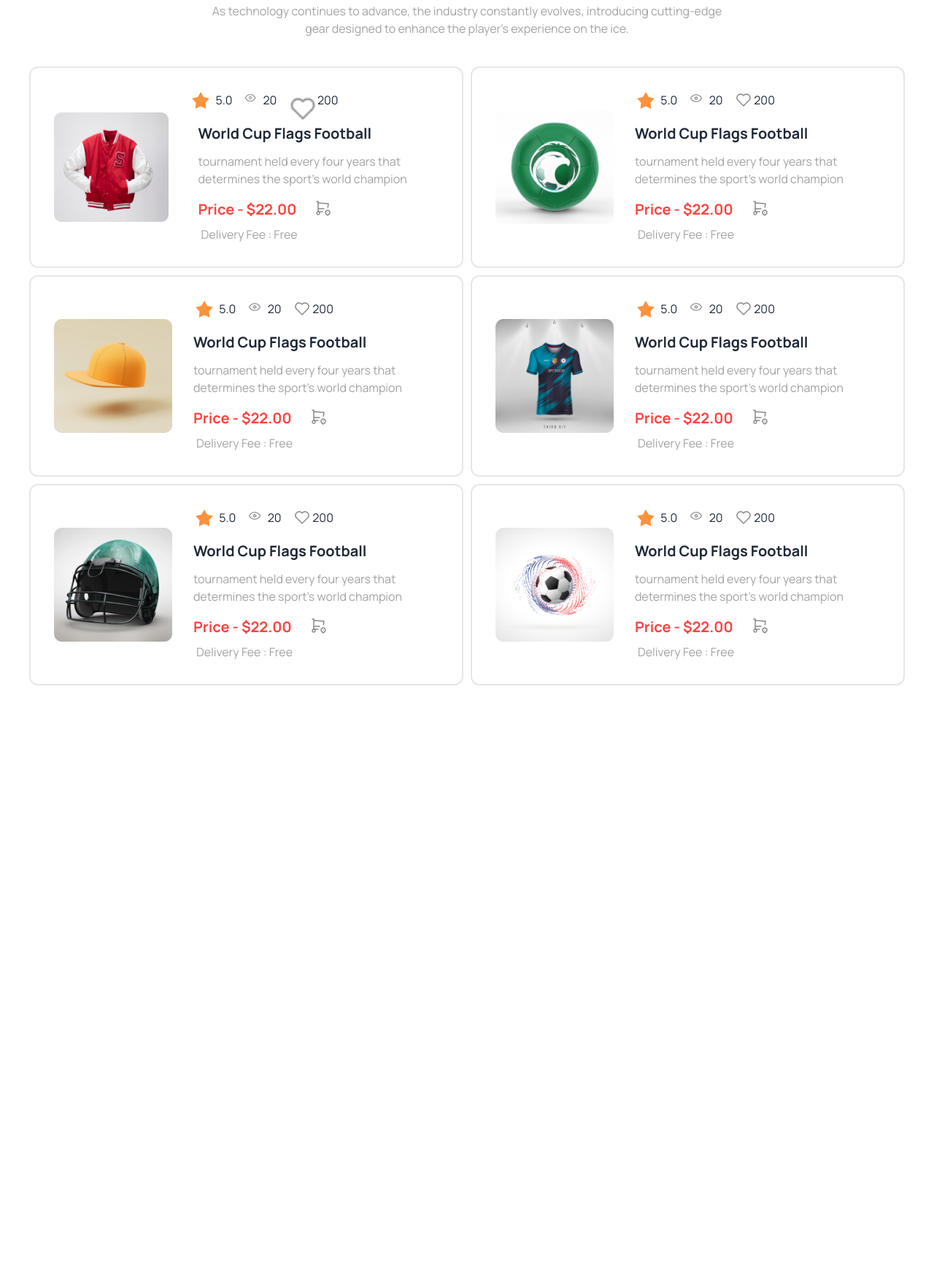
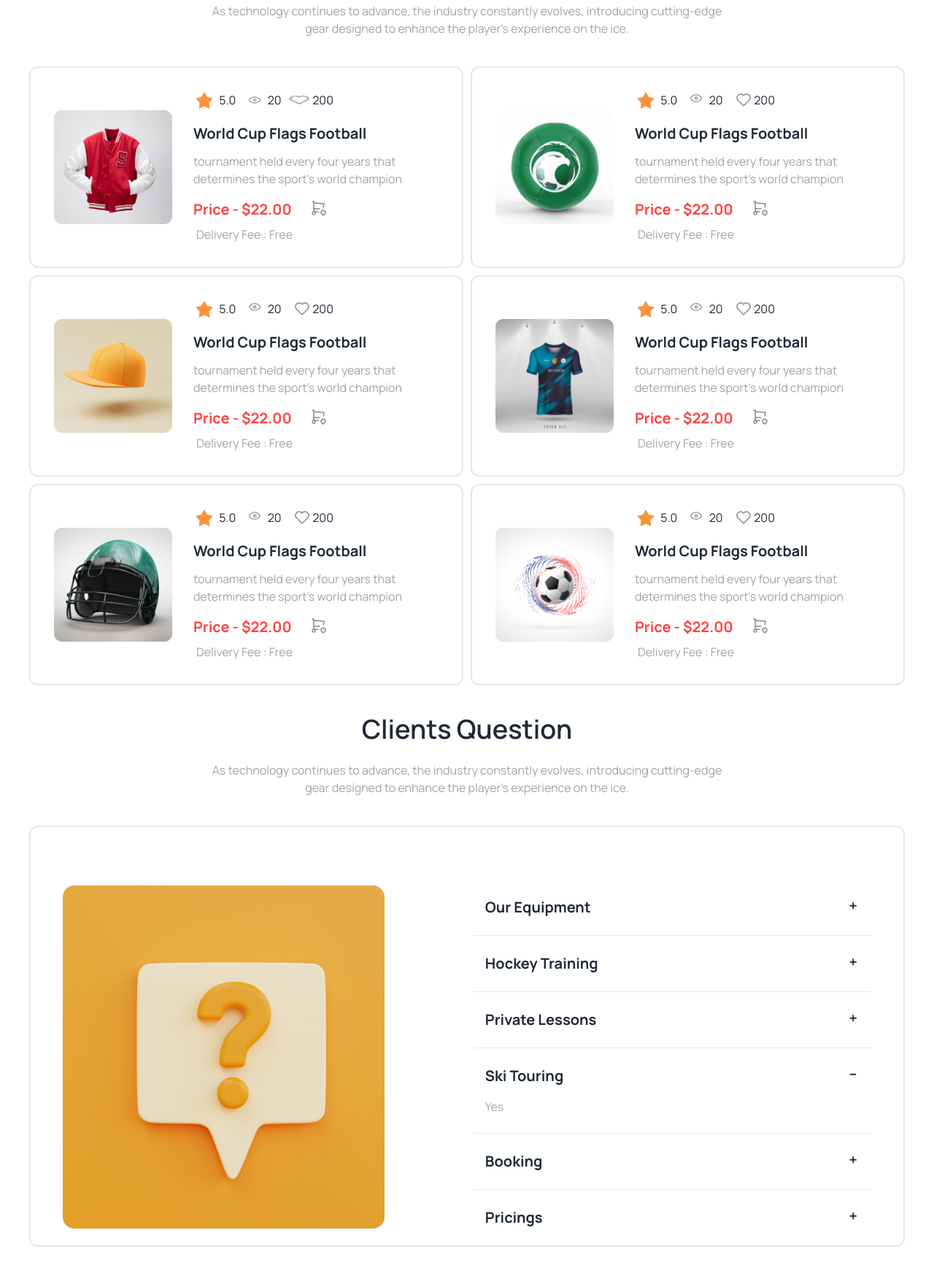
Before and after one commit to Emranhossain123/Hockey, a plain HTML site: page index.html in a window 1280 px wide. Shown: the part 3735-5483 px from the top of the page at 73% size. Before the commit the page ends 4714 px from the top, so only its background shows below. Drawn offline with nearby package versions, Linux system fonts and the light colour scheme.

Commit message:
client section are added

```diff
--- a/index.html
+++ b/index.html
@@ -254,7 +254,7 @@
             <!-- six card -->
             <div class="grid m-10 gap-2.5 grid-cols-1 lg:grid-cols-2  ">
 
-                <div class=" border-2  rounded-xl  p-8 ">
+                <div class=" border-2  rounded-xl p-20 lg:p-8 ">
                     <div class="card lg:card-side  ">
                         <figure><img src="Images/5.png" alt="Movie" /></figure>
                         <div class="flex lg:px-8">
@@ -262,18 +262,20 @@
                                 <input type="radio" name="rating-2" class="mask mask-star-2 bg-orange-400" checked />
                                 <p>5.0</p>
                             </div>
-                            <div class="flex  gap-2">
-                                <div class="ml-4">
-                                    <img src="Images/Frame.png" alt="">
+                            <div class="flex justify-center  gap-2">
+                                <div class="ml-2 mt-1 lg:ml-4 mt-1">
+                                    <img class="h-6 w-10 lg:h-4 w-6" src="Images/Frame.png" alt="">
                                 </div>
 
-                                <p>20</p>
+                                <div>
+                                    <p>20</p>
+                                </div>
 
                             </div>
 
-                            <div class="flex gap-3 lg:gap-2">
+                            <div class="flex gap-5 lg:gap-2">
                                 <div>
-                                    <img class=" ml-2 mt-1 w-10 lg:ml-4" src="Images/Frame (1).png" alt="">
+                                    <img class="ml-2 w-8 h-4 mt-1 lg:ml-2 w-6 ml-4" src="Images/Frame (1).png" alt="">
                                 </div>
 
                                 <p>200</p>
@@ -508,15 +510,88 @@
                                 </div>
                             </div>
                         </div>
+                    </div>
+                </div>
+            </div>
+        </section>
 
-
+        <div class="text-center ">
+            <h3 class="text-4xl font-semibold mb-6">Clients Question</h3>
+            <p class="text-[#13131863]">As technology continues to advance, the industry constantly evolves,
+                introducing
+                cutting-edge <br> gear designed to enhance the player's experience on the ice.
+            </p>
+        </div>
+        <section class="container mx-auto p-10 ">
+            <div class="border-2 rounded-xl ">
+                <div class="flex flex-col lg:flex-row m-2 lg:pl-9 lg:mt-20  ">
+                    <div class="w-full h-full">
+                        <img src="Images/11.png" alt="">
                     </div>
-
+                    <!-- accordian -->
+                    <div class="w-[80vw] lg:w-full pr-9 space-y-2">
+                        <div class="collapse collapse-plus bg-[#FFF] ">
+                            <input type="radio" name="my-accordion-3" checked="checked" />
+                            <div class="collapse-title text-xl font-bold">
+                                Our Equipment
+                            </div>
+                            <div class="collapse-content">
+                                <p class="text-[#13131863]">The following are the equipment used in the hockey game</p>
+                            </div>
+                        </div>
+                        <hr>
+                        <div class="collapse collapse-plus bg-[#FFF]">
+                            <input type="radio" name="my-accordion-3" />
+                            <div class="collapse-title text-xl font-bold">
+                                Hockey Training
+                            </div>
+                            <div class="collapse-content">
+                                <p class="text-[#13131863]">Yes</p>
+                            </div>
+                        </div>
+                        <hr>
+                        <div class="collapse collapse-plus bg-[#FFF]">
+                            <input type="radio" name="my-accordion-3" />
+                            <div class="collapse-title text-xl font-bold">
+                                Private Lessons
+                            </div>
+                            <div class="collapse-content">
+                                <p class="text-[#13131863]">Yes</p>
+                            </div>
+                        </div>
+                        <hr>
+                        <div class="collapse collapse-plus bg-[#FFF]">
+                            <input type="radio" name="my-accordion-3" checked="checked" />
+                            <div class="collapse-title text-xl font-bold">
+                                Ski Touring
+                            </div>
+                            <div class="collapse-content">
+                                <p class="text-[#13131863]">Yes</p>
+                            </div>
+                        </div>
+                        <hr>
+                        <div class="collapse collapse-plus bg-[#FFF]">
+                            <input type="radio" name="my-accordion-3" />
+                            <div class="collapse-title text-xl font-bold">
+                                Booking
+                            </div>
+                            <div class="collapse-content">
+                                <p class="text-[#13131863]">Yes</p>
+                            </div>
+                        </div>
+                        <hr>
+                        <div class="collapse collapse-plus bg-[#FFF]">
+                            <input type="radio" name="my-accordion-3" />
+                            <div class="collapse-title text-xl font-bold">
+                                Pricings
+                            </div>
+                            <div class="collapse-content">
+                                <p class="text-[#13131863]">Yes</p>
+                            </div>
+                        </div>
+                    </div>
                 </div>
-
             </div>
-
-
 
         </section>
     </main>
```
